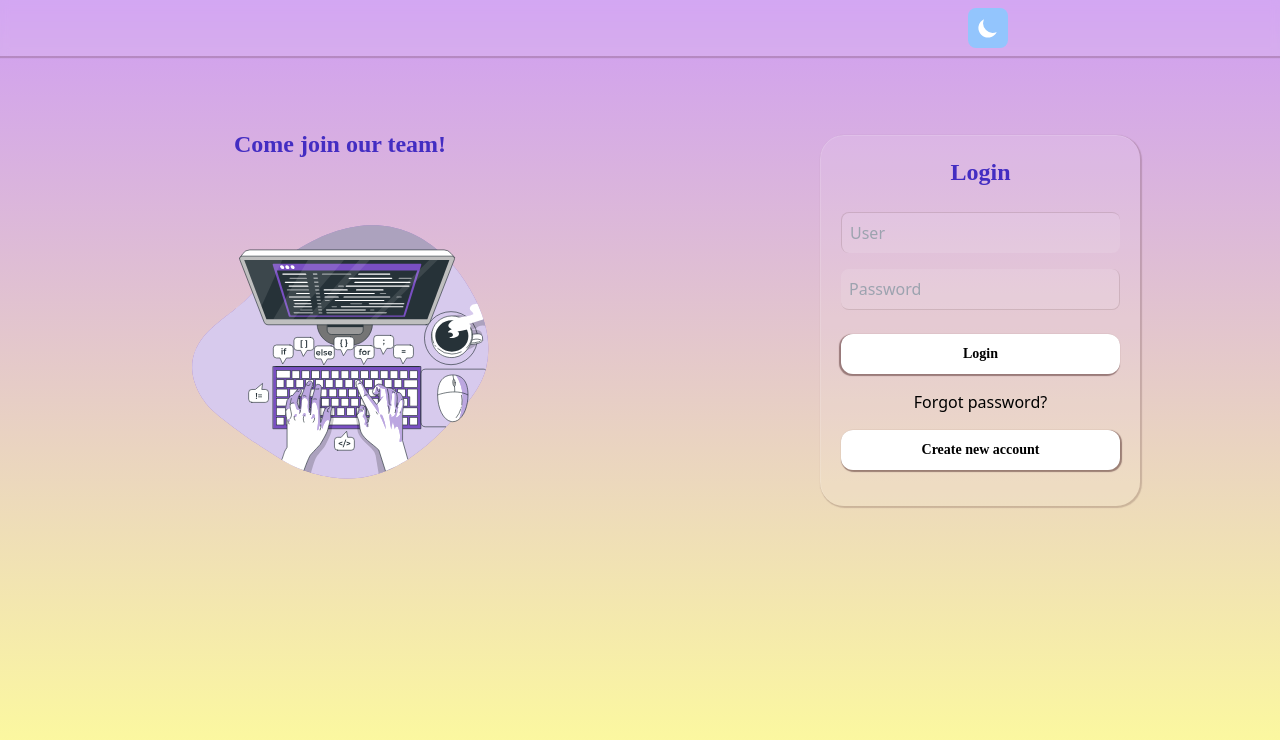
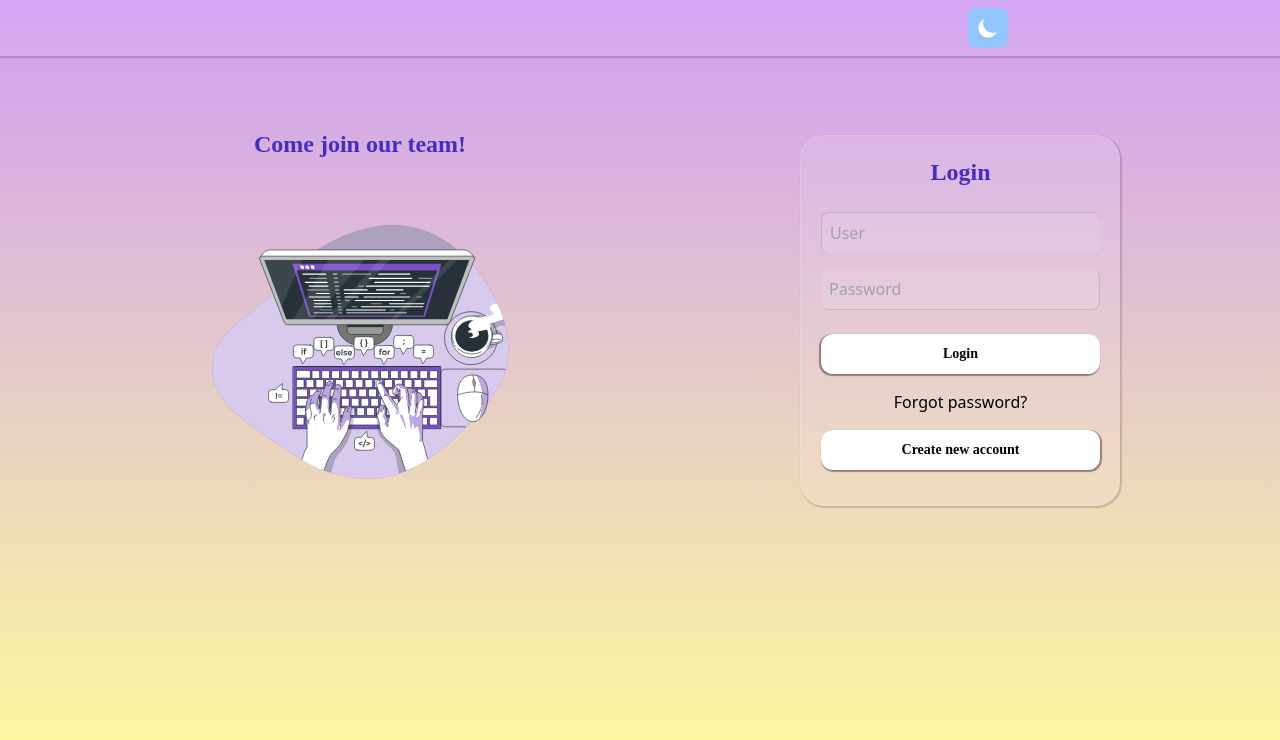
Before and after one commit to angelollima/landing-page, a React (Create React App) app: page / in a window 1280 px wide. Shown: the top 740 px of the page. Built offline with nearby package versions, Linux system fonts and the light colour scheme.

Commit message:
adding mx

```diff
--- a/src/App.js
+++ b/src/App.js
@@ -6,7 +6,7 @@
     return (
         <div className="flex flex-col space-y-20">
             <Nav />
-            <div className="flex flex-col lg:flex-row lg:justify-around">
+            <div className="flex flex-col lg:flex-row lg:justify-around lg:mx-10">
                 <Banner />
                 <Login />
             </div>
```
